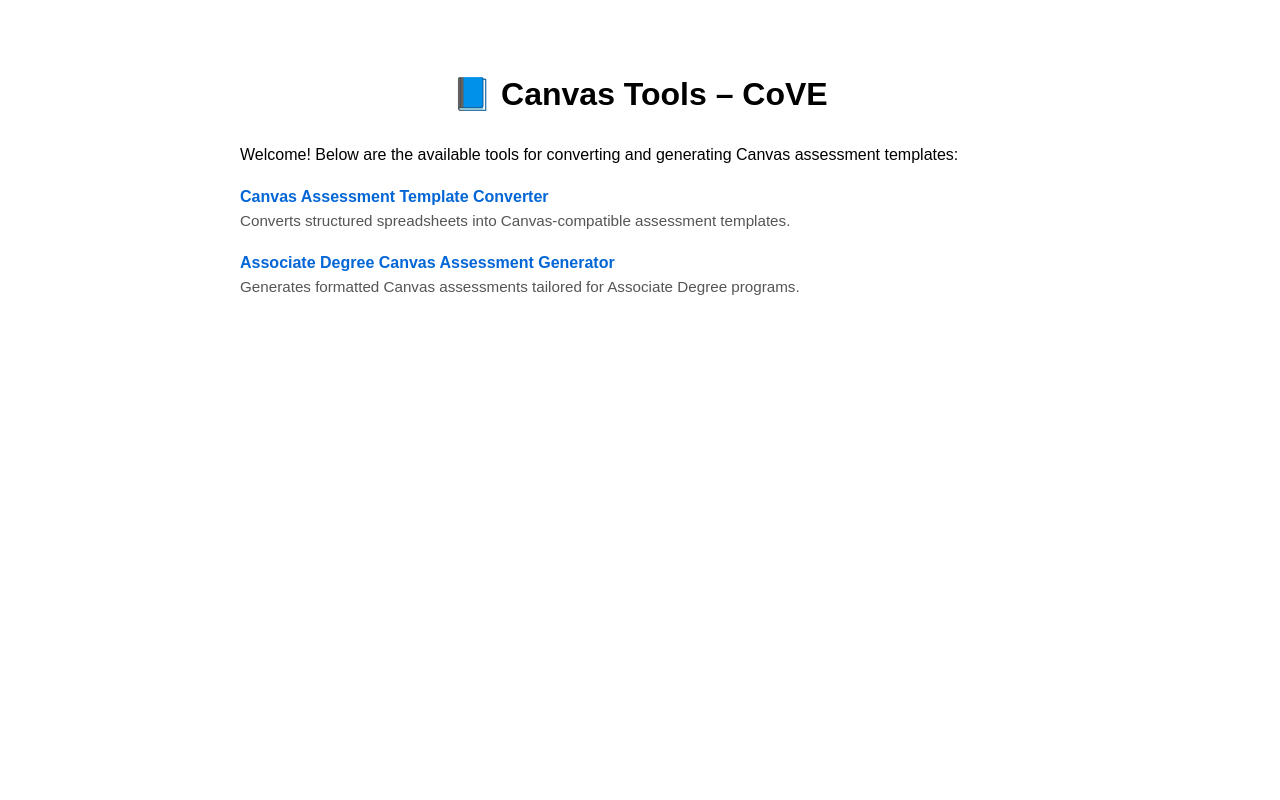
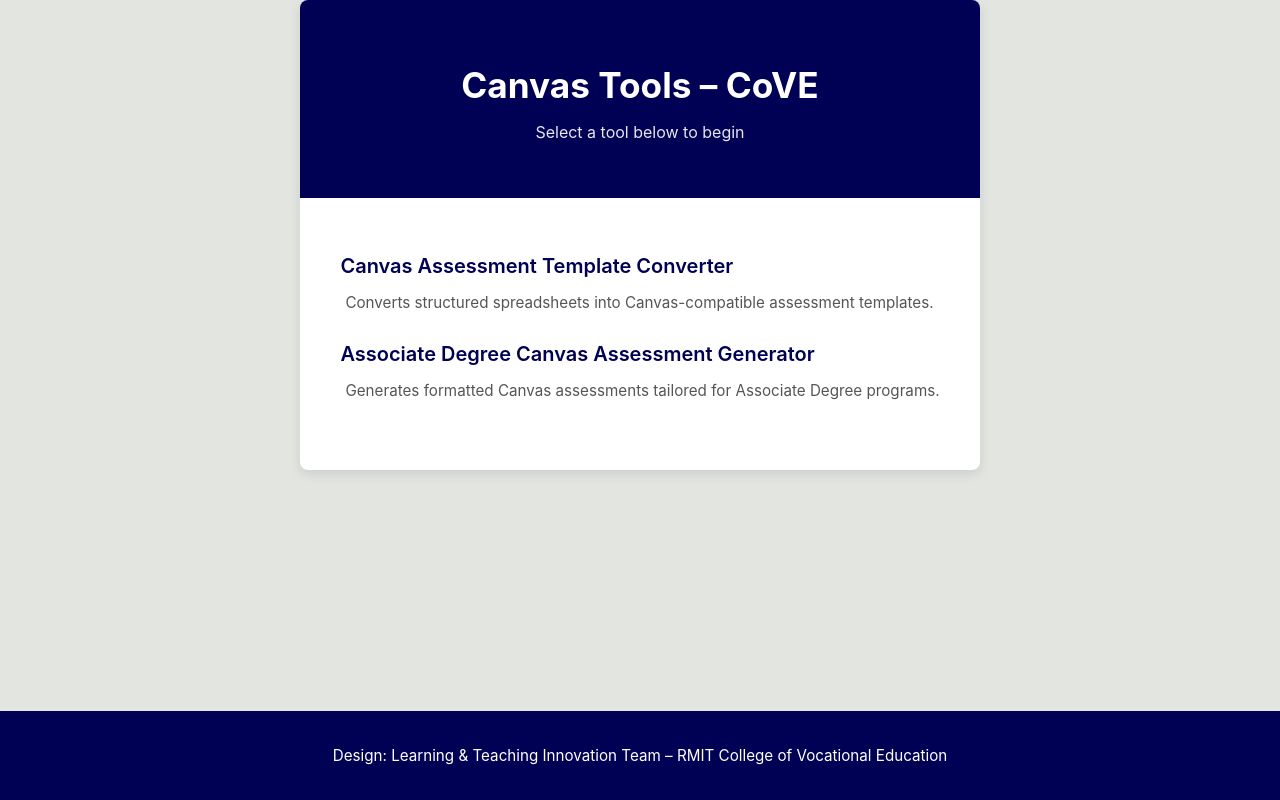
Before and after one commit to RMIT-VE-LearningExperience/tools, a plain HTML site: page index.html in a window 1280 px wide. Drawn offline with Linux system fonts and the light colour scheme.

Commit message:
Updated the sitemap styling

```diff
--- a/index.html
+++ b/index.html
@@ -3,54 +3,95 @@
 <head>
   <meta charset="UTF-8" />
   <meta name="viewport" content="width=device-width, initial-scale=1" />
-  <title>Canvas Tools Sitemap</title>
+  <title>Canvas Tools – CoVE</title>
   <style>
     body {
-      font-family: Arial, sans-serif;
-      max-width: 800px;
-      margin: 2rem auto;
-      padding: 1rem;
-      line-height: 1.6;
+      font-family: -apple-system, BlinkMacSystemFont, "Segoe UI", Roboto, sans-serif;
+      background: #e3e5e0;
+      margin: 0;
+      padding: 0;
+      min-height: 100vh;
+      display: flex;
+      flex-direction: column;
     }
-    h1 {
+
+    .container {
+      max-width: 1000px;
+      margin: 0 auto;
+      background: #ffffff;
+      border-radius: 8px;
+      box-shadow: 0 4px 12px rgba(0, 0, 0, 0.1);
+      overflow: hidden;
+    }
+
+    .header {
+      background: #000054;
+      color: white;
       text-align: center;
+      padding: 40px 20px;
     }
-    ul {
-      list-style-type: none;
+
+    .header h1 {
+      font-size: 2.2rem;
+      font-weight: bold;
+      margin-bottom: 10px;
+    }
+
+    .header p {
+      font-size: 1rem;
+      opacity: 0.9;
+    }
+
+    .tools-list {
+      padding: 40px;
+    }
+
+    .tools-list ul {
+      list-style: none;
       padding: 0;
     }
-    li {
-      margin: 1rem 0;
+
+    .tools-list li {
+      margin-bottom: 30px;
     }
-    a {
-      color: #0366d6;
+
+    .tool-link {
+      font-size: 1.25rem;
+      font-weight: 600;
+      color: #000054;
       text-decoration: none;
-      font-weight: bold;
+      display: block;
+      margin-bottom: 5px;
     }
-    a:hover {
+
+    .tool-link:hover {
+      color: #e61e2a;
+    }
+
+    .tool-desc {
+      font-size: 0.95rem;
+      color: #555;
+      margin-left: 5px;
+    }
+
+    .footer {
+      background: #000054;
+      color: #ffffff;
+      text-align: center;
+      padding: 20px;
+      font-size: 0.95rem;
+      margin-top: auto;
+    }
+
+    .footer a {
+      color: #fac800;
+      text-decoration: none;
+    }
+
+    .footer a:hover {
       text-decoration: underline;
     }
-    .description {
-      font-size: 0.95rem;
-      color: #555;
-    }
   </style>
-</head>
-<body>
-
-  <h1>📘 Canvas Tools – CoVE</h1>
-  <p>Welcome! Below are the available tools for converting and generating Canvas assessment templates:</p>
-
-  <ul>
-    <li>
-      <a href="index.html">Canvas Assessment Template Converter</a>
-      <div class="description">Converts structured spreadsheets into Canvas-compatible assessment templates.</div>
-    </li>
-    <li>
-      <a href="associate-degree-converter.html">Associate Degree Canvas Assessment Generator</a>
-      <div class="description">Generates formatted Canvas assessments tailored for Associate Degree programs.</div>
-    </li>
-  </ul>
 
   <!-- Google Analytics -->
   <script async src="https://www.googletagmanager.com/gtag/js?id=G-1MDBG3TN2X"></script>
@@ -58,9 +99,32 @@
     window.dataLayer = window.dataLayer || [];
     function gtag(){dataLayer.push(arguments);}
     gtag('js', new Date());
-
     gtag('config', 'G-1MDBG3TN2X');
   </script>
+</head>
+<body>
+  <div class="container">
+    <div class="header">
+      <h1>Canvas Tools – CoVE</h1>
+      <p>Select a tool below to begin</p>
+    </div>
 
+    <div class="tools-list">
+      <ul>
+        <li>
+          <a class="tool-link" href="index.html">Canvas Assessment Template Converter</a>
+          <p class="tool-desc">Converts structured spreadsheets into Canvas-compatible assessment templates.</p>
+        </li>
+        <li>
+          <a class="tool-link" href="associate-degree-converter.html">Associate Degree Canvas Assessment Generator</a>
+          <p class="tool-desc">Generates formatted Canvas assessments tailored for Associate Degree programs.</p>
+        </li>
+      </ul>
+    </div>
+  </div>
+
+  <footer class="footer">
+    <p>Design: Learning & Teaching Innovation Team – RMIT College of Vocational Education</p>
+  </footer>
 </body>
 </html>
```
